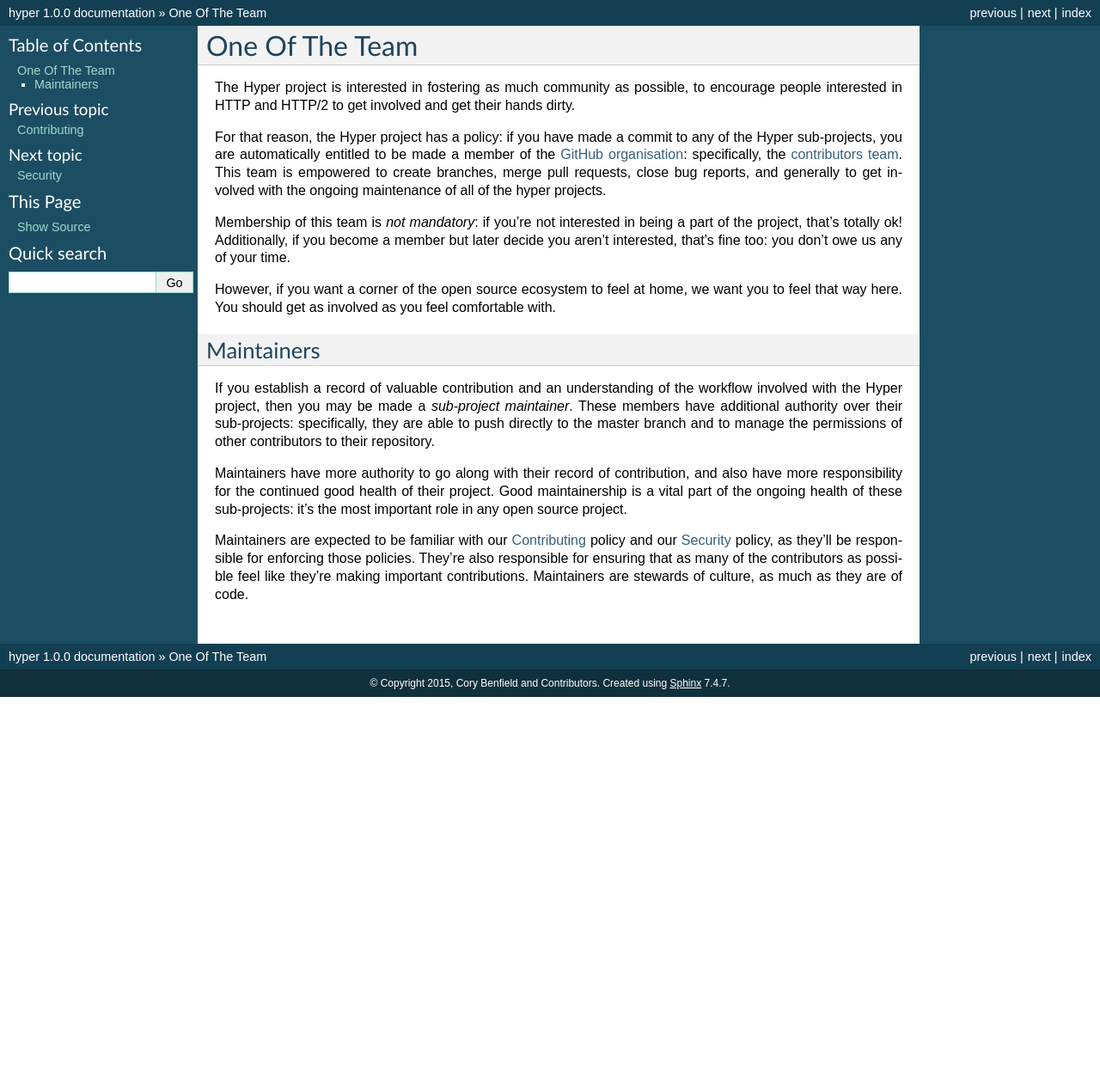
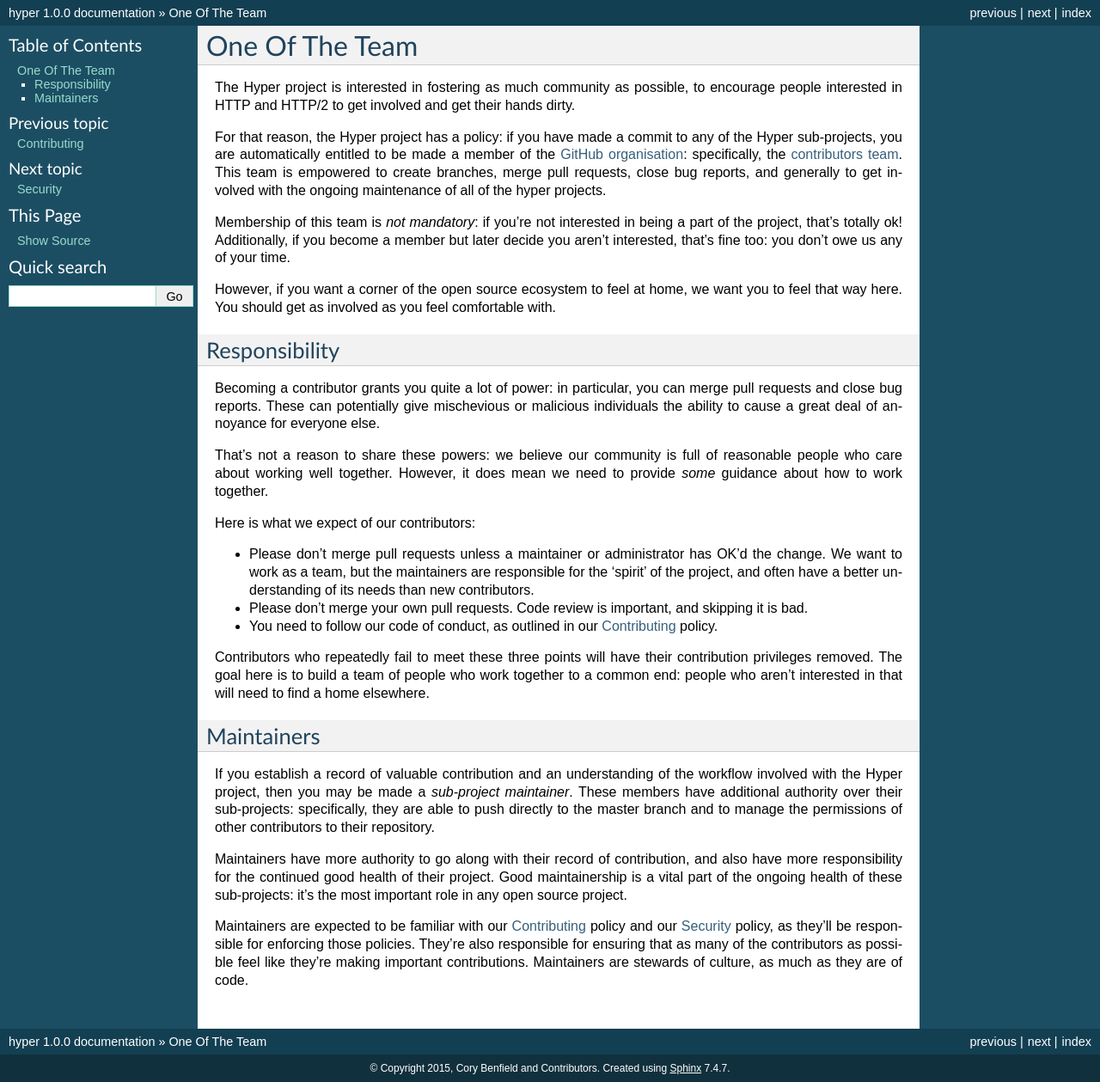
Before and after one commit to python-hyper/documentation, a Sphinx documentation site: the page built from source/one-of-the-team.rst, in a window 1280 px wide. Shown: the whole page at 86% size. Built offline with Sphinx 7.4.7, drawn with Linux system fonts in a browser that asks for light colours; before the commit the page ends 900 px from its top, so only the background shows below that.

Commit message:
Provide guidance for team members.

```diff
--- a/source/one-of-the-team.rst
+++ b/source/one-of-the-team.rst
@@ -20,6 +20,34 @@
 However, if you want a corner of the open source ecosystem to feel at home, we
 want you to feel that way here. You should get as involved as you feel
 comfortable with.
+
+Responsibility
+--------------
+
+Becoming a contributor grants you quite a lot of power: in particular, you can
+merge pull requests and close bug reports. These can potentially give
+mischevious or malicious individuals the ability to cause a great deal of
+annoyance for everyone else.
+
+That's not a reason to share these powers: we believe our community is full of
+reasonable people who care about working well together. However, it does mean
+we need to provide *some* guidance about how to work together.
+
+Here is what we expect of our contributors:
+
+- Please don't merge pull requests unless a maintainer or administrator has
+  OK'd the change. We want to work as a team, but the maintainers are
+  responsible for the 'spirit' of the project, and often have a better
+  understanding of its needs than new contributors.
+- Please don't merge your own pull requests. Code review is important, and
+  skipping it is bad.
+- You need to follow our code of conduct, as outlined in our
+  :doc:`contributing` policy.
+
+Contributors who repeatedly fail to meet these three points will have their
+contribution privileges removed. The goal here is to build a team of people who
+work together to a common end: people who aren't interested in that will need
+to find a home elsewhere.
 
 Maintainers
 -----------
```
